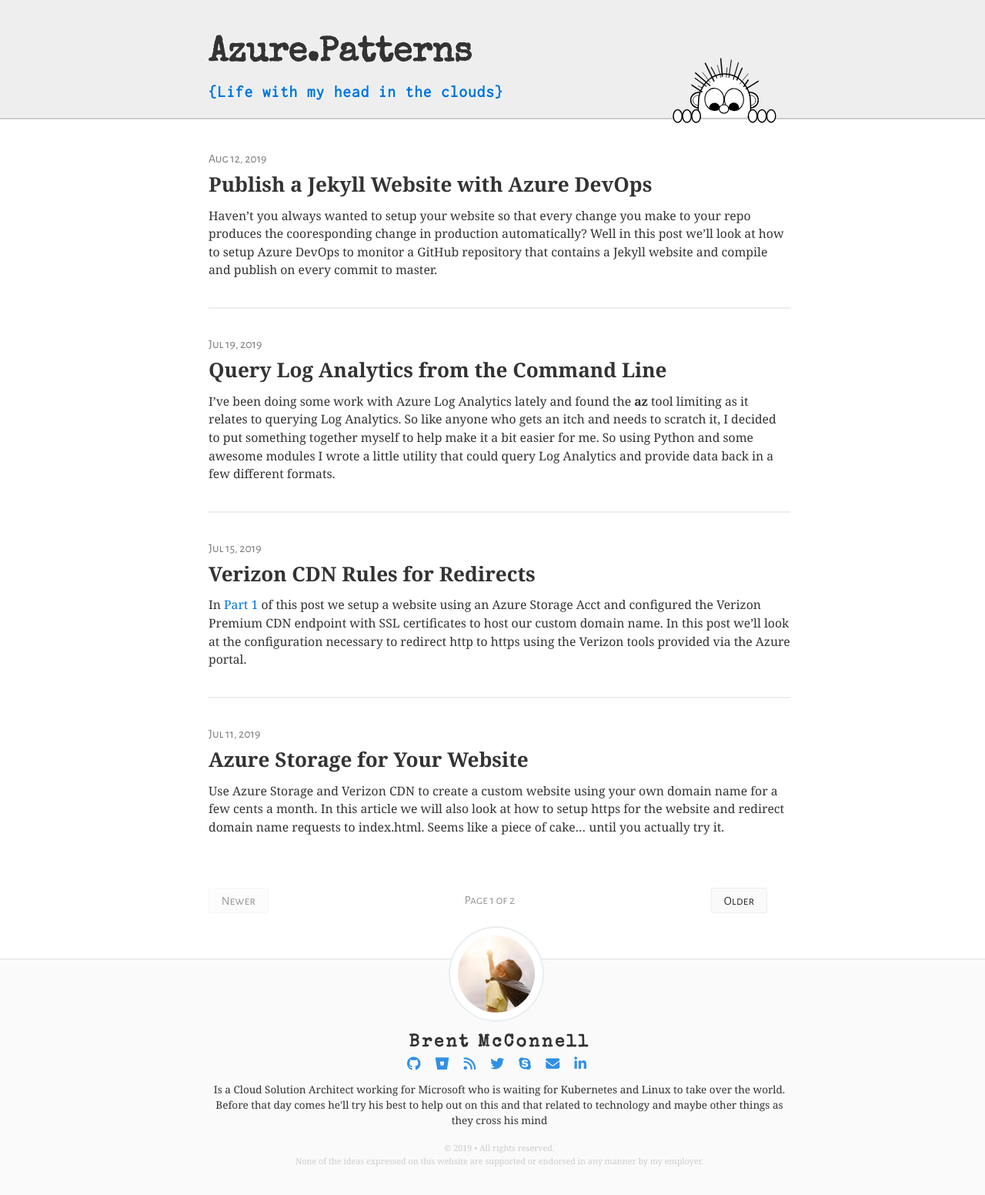
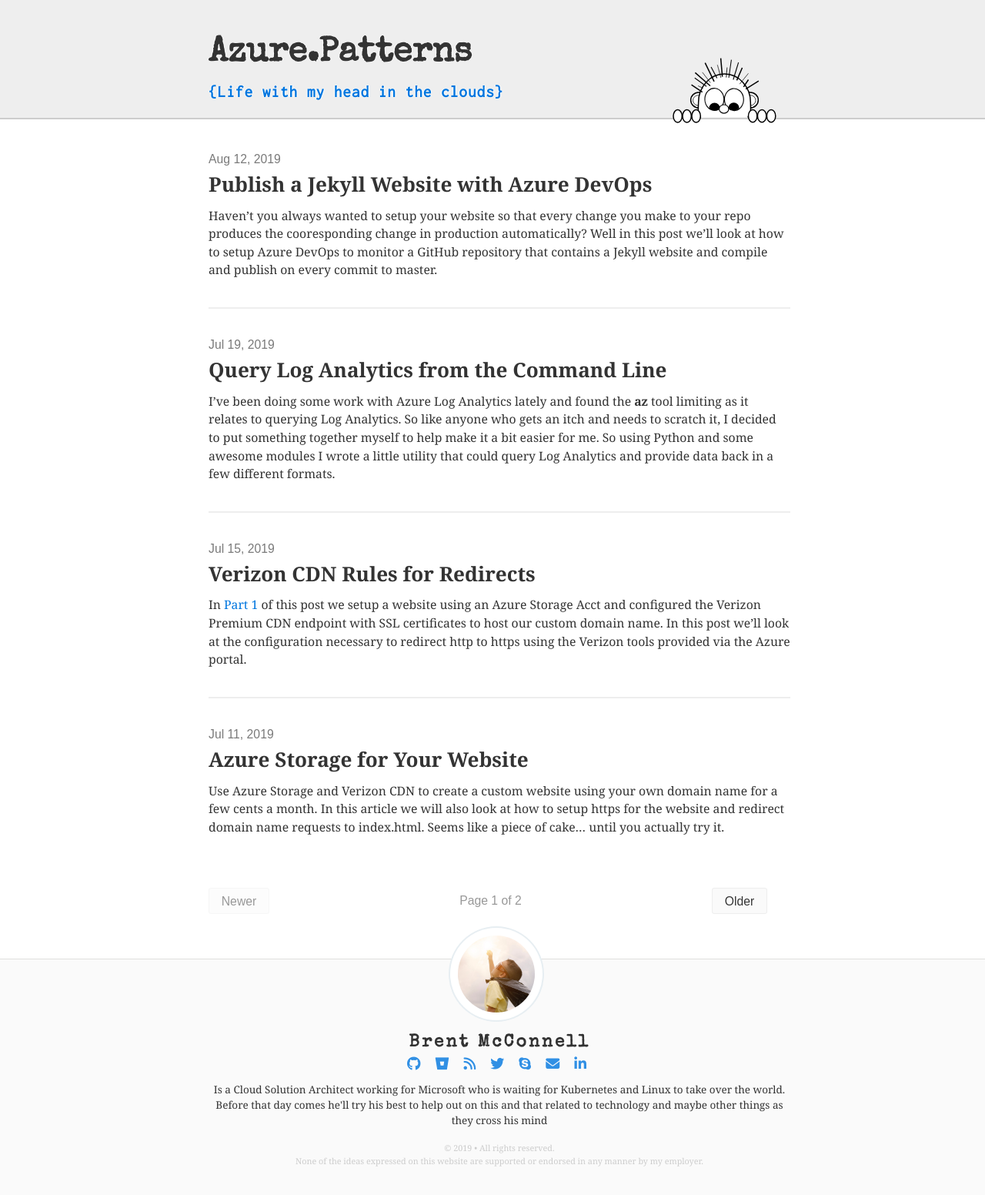
Before and after one commit to brentmcconnell/brentmcconnell.github.io, a Jekyll site: the page built from index.html, in a window 1280 px wide. Shown: the whole page at 77% size. Built offline with Jekyll 4.4.1, drawn with Linux system fonts in a browser that asks for light colours; nearby versions of some CDN libraries; some web fonts are replaced; the list of posts is cut into pages by our own code.

Commit message:
changed font to single link

```diff
--- a/_includes/head.html
+++ b/_includes/head.html
@@ -28,15 +28,11 @@
 
     <!-- Fonts -->
     {% if site.extended_fonts %}
-    <!--<link href="//fonts.googleapis.com/css?family=Gochi+Hand&display=swap" rel="stylesheet"> -->
-    <!--<link href="//fonts.googleapis.com/css?family=Libre+Baskerville&display=swap" rel="stylesheet">-->
-    <link href="//fonts.googleapis.com/css?family=Quattrocento:400,700&display=swap" rel="stylesheet">
-    <!--<link href="//fonts.googleapis.com/css?family=Merriweather:400,700&display=swap" rel="stylesheet">-->
-    <!--<link href="//fonts.googleapis.com/css?family=Source+Serif+Pro:400,700&display=swap" rel="stylesheet">-->
-    <!--<link href="//fonts.googleapis.com/css?family=Rufina&display=swap" rel="stylesheet">-->
-    <link href="//fonts.googleapis.com/css?family=Special+Elite&display=swap" rel="stylesheet">
-    <link href="//fonts.googleapis.com/css?family=Inconsolata&display=swap" rel="stylesheet">
-    <link href="//fonts.googleapis.com/css?family=Alegreya+Sans+SC&display=swap" rel="stylesheet">
+    <!-- <link href="//fonts.googleapis.com/css?family=Quattrocento:400,700&display=swap" rel="stylesheet"> -->
+    <!-- <link href="//fonts.googleapis.com/css?family=Special+Elite&display=swap" rel="stylesheet"> -->
+    <!-- <link href="//fonts.googleapis.com/css?family=Inconsolata&display=swap" rel="stylesheet"> -->
+    <!-- <link href="//fonts.googleapis.com/css?family=Alegreya+Sans+SC&display=swap" rel="stylesheet"> -->
+    <link href="//fonts.googleapis.com/css?family=Alegreya+Sans|Inconsolata|Quattrocento:400,700|Special+Elite&display=swap" rel="stylesheet">
     {% else %}
     <link href="//fonts.googleapis.com/css?family=Open+Sans|Roboto&display=swap" rel="stylesheet">
     <link href='//fonts.googleapis.com/css?family=Merriweather:900,900italic,300,300italic' rel='stylesheet' type='text/css'>
```
